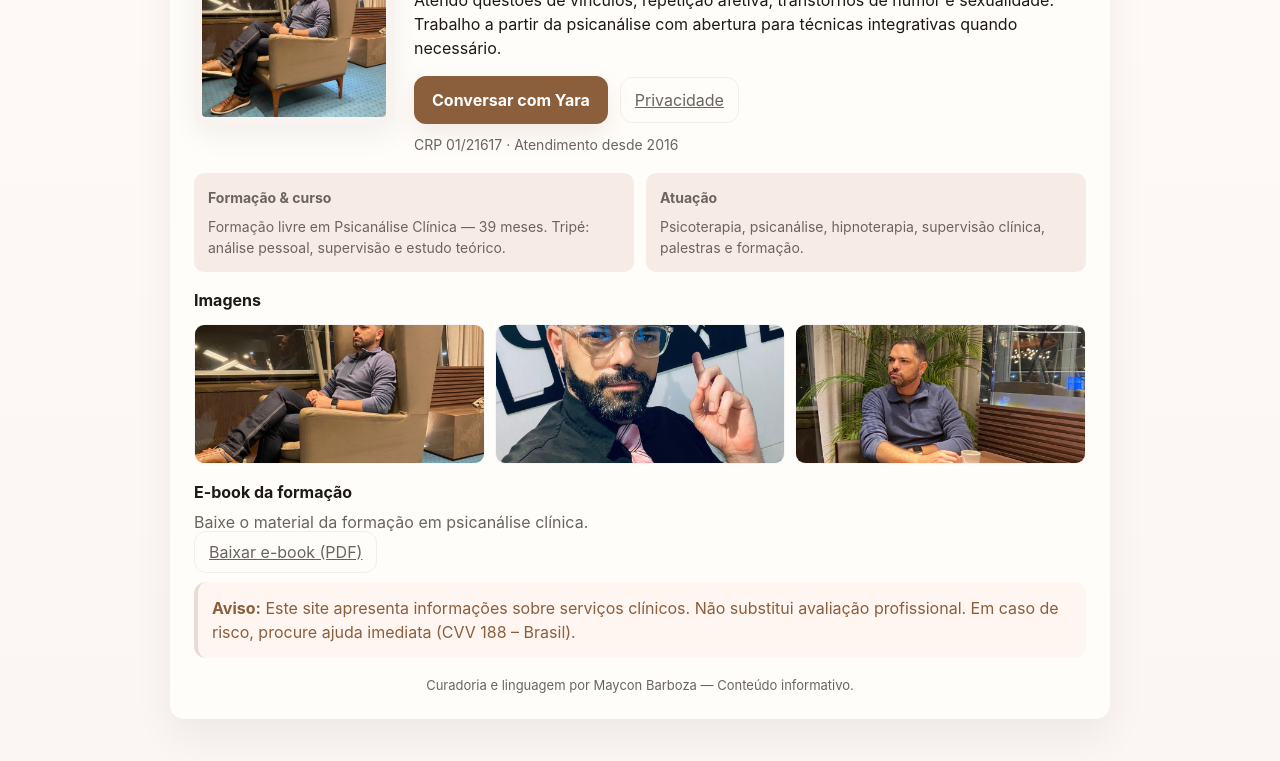
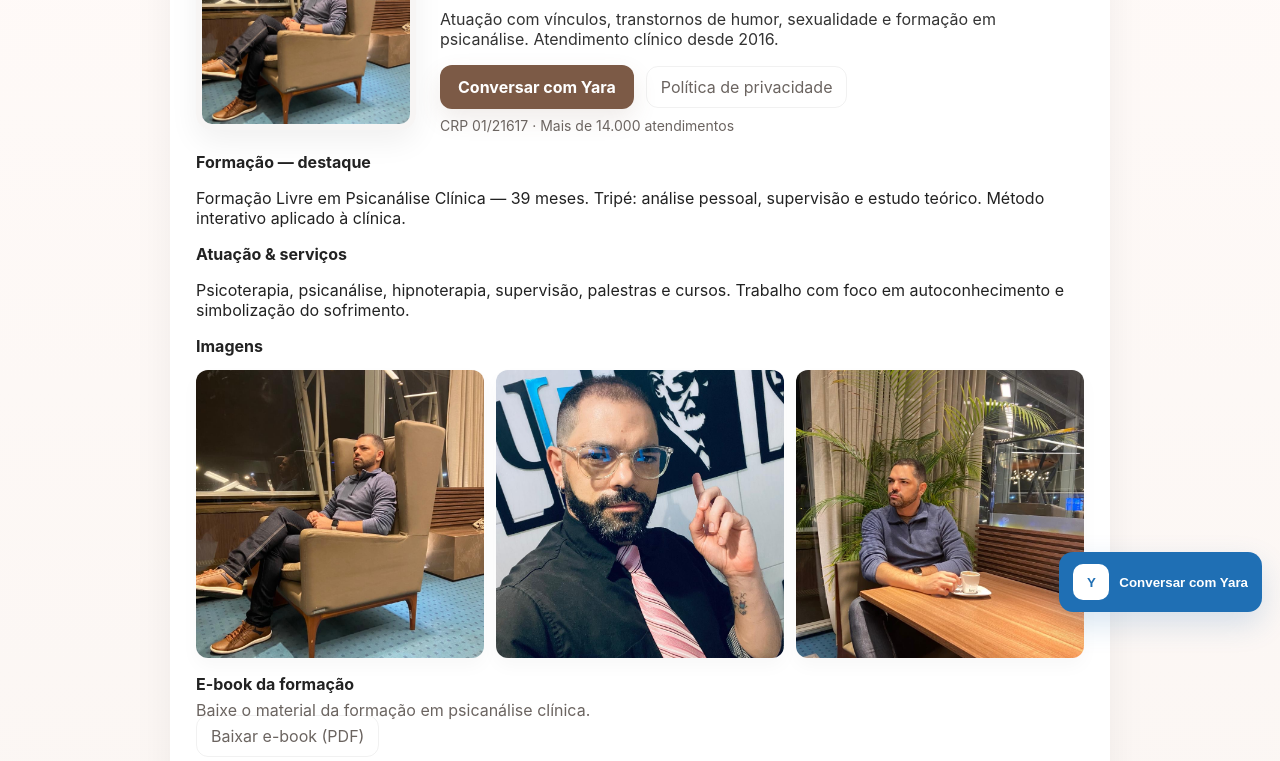
Before and after one commit to atelier-digital/mayconabarboza, a plain HTML site: page index.html in a window 1280 px wide. Shown: the part 170-931 px from the top of the page. Drawn offline with Linux system fonts and the light colour scheme.

Commit message:
Update index.html

```diff
--- a/index.html
+++ b/index.html
@@ -1,132 +1,104 @@
 <!doctype html>
 <html lang="pt-BR">
 <head>
-<meta charset="utf-8" />
-<meta name="viewport" content="width=device-width,initial-scale=1" />
+<meta charset="utf-8">
+<meta name="viewport" content="width=device-width,initial-scale=1">
 <title>Maycon Barboza — Psicólogo & Psicanalista</title>
 
-<!-- Meta para preview em WhatsApp/Facebook: substitua USERNAME e REPO pelo seu -->
 <meta property="og:title" content="Maycon Barboza — Psicólogo & Psicanalista">
-<meta property="og:description" content="Atendimento clínico, formação em Psicanálise e escuta reflexiva.">
-<!-- Substitua abaixo pela URL final antes de compartilhar: ex: https://mayconbarboza.github.io/maycon-1.jpg -->
-<meta property="og:image" content="https://USERNAME.github.io/REPO/maycon-1.jpg">
-<meta property="og:url" content="https://USERNAME.github.io/REPO/">
+<meta property="og:description" content="Formação em Psicanálise • Psicoterapia • Supervisão clínica">
+<meta property="og:image" content="maycon-1.jpg">
 <meta property="og:type" content="website">
 <meta name="twitter:card" content="summary_large_image">
 
 <style>
 :root{
---bg:#FBF6F3;
---card:#fffdfa;
---accent:#8B5E3C; /* azul petroleo */
---accent-2:#F7ECE5;
---muted:#6B645E;
---text:#1E1916;
---radius:14px;
---maxw:980px;
+--bg:#FBF6F3; --card:#ffffff; --accent:#7c5a46; --muted:#6b6460; --text:#222; --radius:14px; --maxw:980px;
 }
 *{box-sizing:border-box}
-body{
-margin:0;
-font-family: "Inter", Georgia, serif;
-background:linear-gradient(180deg,#fffaf8 0%,var(--bg) 100%);
-color:var(--text);
--webkit-font-smoothing:antialiased;
-line-height:1.5;
-}
-.wrap{max-width:var(--maxw);margin:28px auto;padding:20px}
-.card{background:var(--card);border-radius:var(--radius);padding:24px;box-shadow:0 18px 40px rgba(20,18,16,0.06)}
-/* Hero: foto + intro */
-.hero{display:flex;gap:20px;align-items:center}
-.hero-left{flex:0 0 200px}
-.avatar{
-width:200px;height:200px;border-radius:12px;object-fit:cover;border:8px solid rgba(139,94,60,0.06);
-box-shadow:0 10px 30px rgba(20,18,16,0.06);
-}
+body{margin:0;font-family:Inter, Georgia, serif;background:linear-gradient(180deg,#fffaf8 0%,var(--bg)100%);color:var(--text);-webkit-font-smoothing:antialiased;}
+.wrap{max-width:var(--maxw);margin:34px auto;padding:20px}
+.card{background:var(--card);border-radius:var(--radius);padding:26px;box-shadow:0 20px 40px rgba(18,18,20,0.06)}
+
+/* HERO */
+.hero{display:flex;gap:24px;align-items:center}
+.hero-left{flex:0 0 220px}
+.avatar{width:220px;height:220px;border-radius:16px;object-fit:cover;border:6px solid rgba(124,90,70,0.06);box-shadow:0 12px 30px rgba(20,18,16,0.06)}
 .hero-right{flex:1}
-h1{margin:0;font-family:Georgia,serif;font-size:30px;letter-spacing:0.2px}
+h1{margin:0;font-family:Georgia,serif;font-size:30px;line-height:1.04}
 .subtitle{color:var(--muted);margin-top:6px;font-size:15px}
-.lead{margin:12px 0 0;color:var(--text);font-size:16px;max-width:720px}
-/* CTA principal */
+.lead{margin-top:12px;font-size:16px;color:#333;max-width:720px}
+
+/* CTA row */
 .cta-row{margin-top:16px;display:flex;gap:12px;align-items:center}
-.cta{
-background:var(--accent);color:#fff;padding:12px 18px;border-radius:12px;text-decoration:none;font-weight:700;
-box-shadow:0 10px 24px rgba(139,94,60,0.12);
-}
-.cta-ghost{background:transparent;border:1px solid rgba(30,30,30,0.06);padding:10px 14px;border-radius:12px;color:var(--muted)}
-/* Info boxes */
-.grid{display:grid;grid-template-columns:1fr 1fr;gap:12px;margin-top:18px}
-.box{background:var(--accent-2);padding:14px;border-radius:10px;color:var(--muted);font-size:14px}
-/* fotos menores */
-.photos{display:grid;grid-template-columns:repeat(3,1fr);gap:10px;margin-top:12px}
-.photos img{width:100%;height:140px;object-fit:cover;border-radius:10px;border:1px solid rgba(10,10,10,0.03)}
-/* notice */
-.notice{margin-top:18px;text-align:left;background:#fff6f2;padding:14px;border-radius:12px;color:var(--accent);border-left:4px solid rgba(139,94,60,0.18)}
+.cta{background:var(--accent);color:#fff;padding:12px 18px;border-radius:12px;text-decoration:none;font-weight:700;box-shadow:0 10px 24px rgba(124,90,70,0.12)}
+.cta-ghost{background:transparent;border:1px solid rgba(30,30,30,0.06);padding:10px 14px;border-radius:12px;color:var(--muted);text-decoration:none}
+
+/* Photos */
+.photos{display:grid;grid-template-columns:repeat(3,1fr);gap:12px;margin-top:14px}
+.photos img{width:100%;aspect-ratio:1/1;object-fit:cover;border-radius:12px;box-shadow:0 8px 18px rgba(12,12,14,0.03)}
+
+/* Notice */
+.notice{margin-top:18px;text-align:left;background:rgba(247,236,230,0.95);padding:14px;border-radius:12px;color:var(--accent);border-left:4px solid rgba(124,90,70,0.18)}
 footer{margin-top:18px;text-align:center;color:var(--muted);font-size:13px}
 
-/* Watson small trigger (mobile) */
-.iara-trigger{
-display:inline-flex;align-items:center;gap:10px;padding:10px 14px;border-radius:12px;background:#2b6cb0;color:#fff;font-weight:700;border:none;
-box-shadow:0 10px 20px rgba(43,108,176,0.14);cursor:pointer;text-decoration:none;
-}
-
+/* responsive */
 @media(max-width:900px){
 .hero{flex-direction:column;align-items:flex-start}
 .hero-left{width:100%}
-.avatar{width:140px;height:140px}
+.avatar{width:160px;height:160px}
 .photos{grid-template-columns:repeat(2,1fr)}
 }
 @media(max-width:480px){
 h1{font-size:22px}
-.photos img{height:120px}
+.photos img{aspect-ratio:1.2/1;height:120px}
 }
 
-/* Small tweak to ensure Watson widget fits nicely when present */
-#iara-container { max-width:420px; }
+/* BOTÃO YARA (flutuante) */
+.yara-btn{
+position:fixed; right:18px; bottom:18px; z-index:9998;
+display:flex; align-items:center; gap:10px;
+background:#1f6fb4; color:#fff; padding:12px 14px; border-radius:14px; font-weight:700;
+box-shadow:0 12px 30px rgba(31,111,180,0.18); border:none; cursor:pointer;
+}
+.yara-badge{width:36px;height:36px;border-radius:10px;background:#fff;display:flex;align-items:center;justify-content:center;color:#1f6fb4;font-weight:800}
+#yara-container{position:fixed;right:18px;bottom:80px;z-index:9999;display:none;max-width:420px}
 </style>
 </head>
 <body>
 <div class="wrap">
 <div class="card" role="main">
-<div class="hero">
-<div class="hero-left" aria-hidden="false">
-<!-- Substitua a imagem se necessário -->
+<div class="hero" aria-hidden="false">
+<div class="hero-left">
 <img class="avatar" src="maycon-1.jpg" alt="Maycon Barboza">
 </div>
 
 <div class="hero-right">
 <h1>Maycon Barboza — Psicólogo & Psicanalista</h1>
-<div class="subtitle">Formação livre em Psicanálise • Psicoterapia • Hipnoterapia</div>
-
-<p class="lead">
-Atendo questões de vínculos, repetição afetiva, transtornos de humor e sexualidade.
-Trabalho a partir da psicanálise com abertura para técnicas integrativas quando necessário.
-</p>
+<div class="subtitle">Formação livre em Psicanálise • Supervisão clínica • Hipnoterapia</div>
+<p class="lead">Atuação com vínculos, transtornos de humor, sexualidade e formação em psicanálise. Atendimento clínico desde 2016.</p>
 
 <div class="cta-row">
-<!-- botão principal: abre modal que carrega Yara (Watson) -->
-<a id="openChat" class="cta" href="#" role="button" aria-label="Conversar com Iara">Conversar com Yara</a>
-
-<!-- trigger alternativo pequeno (p.ex.: agendamento) -->
-<a class="cta-ghost" href="privacy.html" role="link">Privacidade</a>
+<a id="openChat" class="cta" href="#" aria-label="Conversar com a assistente Yara">Conversar com Yara</a>
+<a class="cta-ghost" href="privacy.html">Política de privacidade</a>
 </div>
 
-<div style="margin-top:10px;color:var(--muted);font-size:14px">CRP 01/21617 · Atendimento desde 2016</div>
+<div style="margin-top:8px;color:var(--muted);font-size:14px">CRP 01/21617 · Mais de 14.000 atendimentos</div>
 </div>
 </div>
 
-<div class="grid">
+<div style="margin-top:18px" class="grid">
 <div class="box">
-<strong>Formação & curso</strong>
-<p style="margin:8px 0 0">Formação livre em Psicanálise Clínica — 39 meses. Tripé: análise pessoal, supervisão e estudo teórico.</p>
+<strong>Formação — destaque</strong>
+<p>Formação Livre em Psicanálise Clínica — 39 meses. Tripé: análise pessoal, supervisão e estudo teórico. Método interativo aplicado à clínica.</p>
 </div>
 <div class="box">
-<strong>Atuação</strong>
-<p style="margin:8px 0 0">Psicoterapia, psicanálise, hipnoterapia, supervisão clínica, palestras e formação.</p>
+<strong>Atuação & serviços</strong>
+<p>Psicoterapia, psicanálise, hipnoterapia, supervisão, palestras e cursos. Trabalho com foco em autoconhecimento e simbolização do sofrimento.</p>
 </div>
 </div>
 
-<div class="section" style="margin-top:16px">
+<div style="margin-top:16px">
 <strong>Imagens</strong>
 <div class="photos">
 <img src="maycon-1.jpg" alt="Maycon 1">
@@ -135,66 +107,52 @@ Trabalho a partir da psicanálise com abertura para técnicas integrativas quand
 </div>
 </div>
 
-<div class="section" style="margin-top:16px">
+<div style="margin-top:16px">
 <strong>E-book da formação</strong>
 <p style="margin:6px 0;color:var(--muted)">Baixe o material da formação em psicanálise clínica.</p>
 
-<!-- === LINK PARA O PDF QUE VOCÊ ENVIOU (path local conforme seu upload) === -->
-<!-- O arquivo: /mnt/data/Ebook - Formação em Psicanálise Clinica.pdf -->
-<!-- No GitHub você deve subir com o nome desejado; se manter este caminho local, mantenha esse href -->
-<a href="/mnt/data/Ebook - Formação em Psicanálise Clinica.pdf" target="_blank" rel="noopener noreferrer" class="cta-ghost">Baixar e-book (PDF)</a>
-<!-- Se você subir o PDF para o repo com nome limpo, substitua o href por "ebook-formacao-psicanalise.pdf" -->
+<!-- LINK direto para o arquivo que você enviou -->
+<a class="cta-ghost" href="/mnt/data/Ebook - Formação em Psicanálise Clinica.pdf" target="_blank" rel="noopener noreferrer">Baixar e-book (PDF)</a>
 </div>
 
 <div class="notice">
-<strong>Aviso:</strong> Este site apresenta informações sobre serviços clínicos. Não substitui avaliação profissional. Em caso de risco, procure ajuda imediata (CVV 188 – Brasil).
+<strong>Aviso:</strong> Conteúdo informativo. Yara é assistente de apoio — não substitui avaliação clínica. Em caso de risco, ligue 188 (CVV).
 </div>
 
-<footer>
-Curadoria e linguagem por Maycon Barboza — Conteúdo informativo.
-</footer>
+<footer>Curadoria e linguagem por Maycon Barboza</footer>
 </div>
 </div>
 
-<!-- Modal simples antes de abrir a Yara -->
-<div id="modal-iara" style="display:none;position:fixed;inset:0;background:rgba(6,6,6,0.45);align-items:center;justify-content:center;z-index:9998">
-<div style="background:white;padding:18px;border-radius:12px;max-width:420px;margin:auto;">
-<p style="margin:0 0 12px"><strong>Você será direcionado à Yara — assistente de apoio.</strong></p>
-<p style="margin:0 0 12px;color:var(--muted)">Yara oferece informações informativas e psicoeducativas. Não substitui terapia.</p>
-<div style="text-align:right">
-<button id="cancel-iara" style="margin-right:8px;padding:8px 12px;border-radius:8px;background:#eee;border:none;cursor:pointer;">Cancelar</button>
-<button id="confirm-yara" style="padding:8px 12px;border-radius:8px;background:var(--accent);color:#fff;border:none;cursor:pointer;">Continuar</button>
-</div>
-</div>
-</div>
+<!-- BOTÃO FIXO: conversor com YARA -->
+<button id="yaraBtn" class="yara-btn" aria-label="Conversar com a assistente Yara">
+<div class="yara-badge" aria-hidden="true">Y</div>
+<div class="yara-text">Conversar com Yara</div>
+</button>
 
-<!-- Container fixo para Yara (Watson) no canto inferior direito -->
-<div id="yara-container" style="position:fixed;right:18px;bottom:18px;z-index:9999;display:none;"></div>
+<!-- Container onde Yara (Watson) será renderizada -->
+<div id="yara-container" aria-hidden="true"></div>
 
-<!-- Watson Assistant embed customizado para Yara -->
 <script>
-// botão para abrir modal
-document.getElementById('openChat').addEventListener('click', function(e){
-e.preventDefault();
-document.getElementById('modal-yara').style.display = 'flex';
-});
-document.getElementById('cancel-yara').addEventListener('click', function(){ document.getElementById('modal-yara').style.display = 'none'; });
+// Evento do botão YARA
+const yaraBtn = document.getElementById('yaraBtn');
+const yaraContainer = document.getElementById('yara-container');
+yaraBtn.addEventListener('click', function(){
+// mostra container e esconde botão
+yaraContainer.style.display = 'block';
+yaraContainer.setAttribute('aria-hidden','false');
+yaraBtn.style.display = 'none';
 
-document.getElementById('confirm-yara').addEventListener('click', function(){
-document.getElementById('modal-yara').style.display = 'none';
-// mostra o container onde a Yara será renderizada
-document.getElementById('yara-container').style.display = 'block';
-// se preferir abrir a widget e não renderizar no container, poderá remover a opção container render
+if(window._yaraLoaded) return;
+window._yaraLoaded = true;
+
 window.watsonAssistantChatOptions = {
-integrationID: "6f4c306d-a746-496f-b2c1-0ecf69b69af3", // seu integrationID (já fornecido)
+integrationID: "6f4c306d-a746-496f-b2c1-0ecf69b69af3",
 region: "us-south",
 serviceInstanceID: "99b8a9c7-7e40-4178-965d-4b0ded28035a",
 onLoad: async (instance) => {
 try{
-// tenta renderizar dentro do container (se suportado pela versão)
 await instance.render({ container: document.getElementById('yara-container') });
 }catch(e){
-// fallback: renderiza no padrão e força posicionamento
 await instance.render();
 setTimeout(()=> {
 const el = document.querySelector('.webchat-app, #watsonAssistantChat');
@@ -215,6 +173,12 @@ t.src="https://web-chat.global.assistant.watson.appdomain.cloud/versions/latest/
 document.head.appendChild(t);
 })();
 });
+
+// abrir pela CTA principal também
+document.getElementById('openChat').addEventListener('click', function(e){
+e.preventDefault();
+yaraBtn.click();
+});
 </script>
 </body>
 </html>
```
